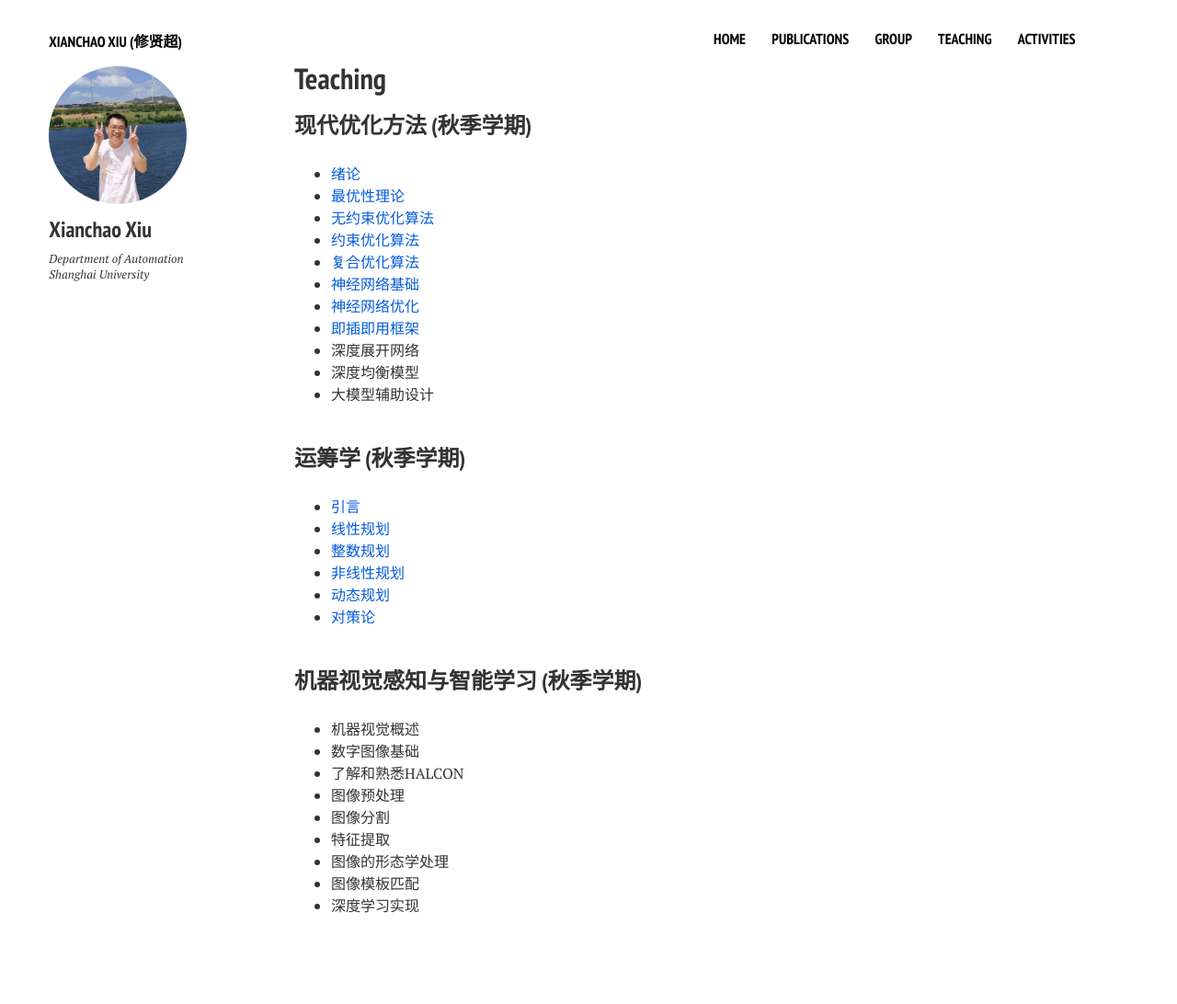
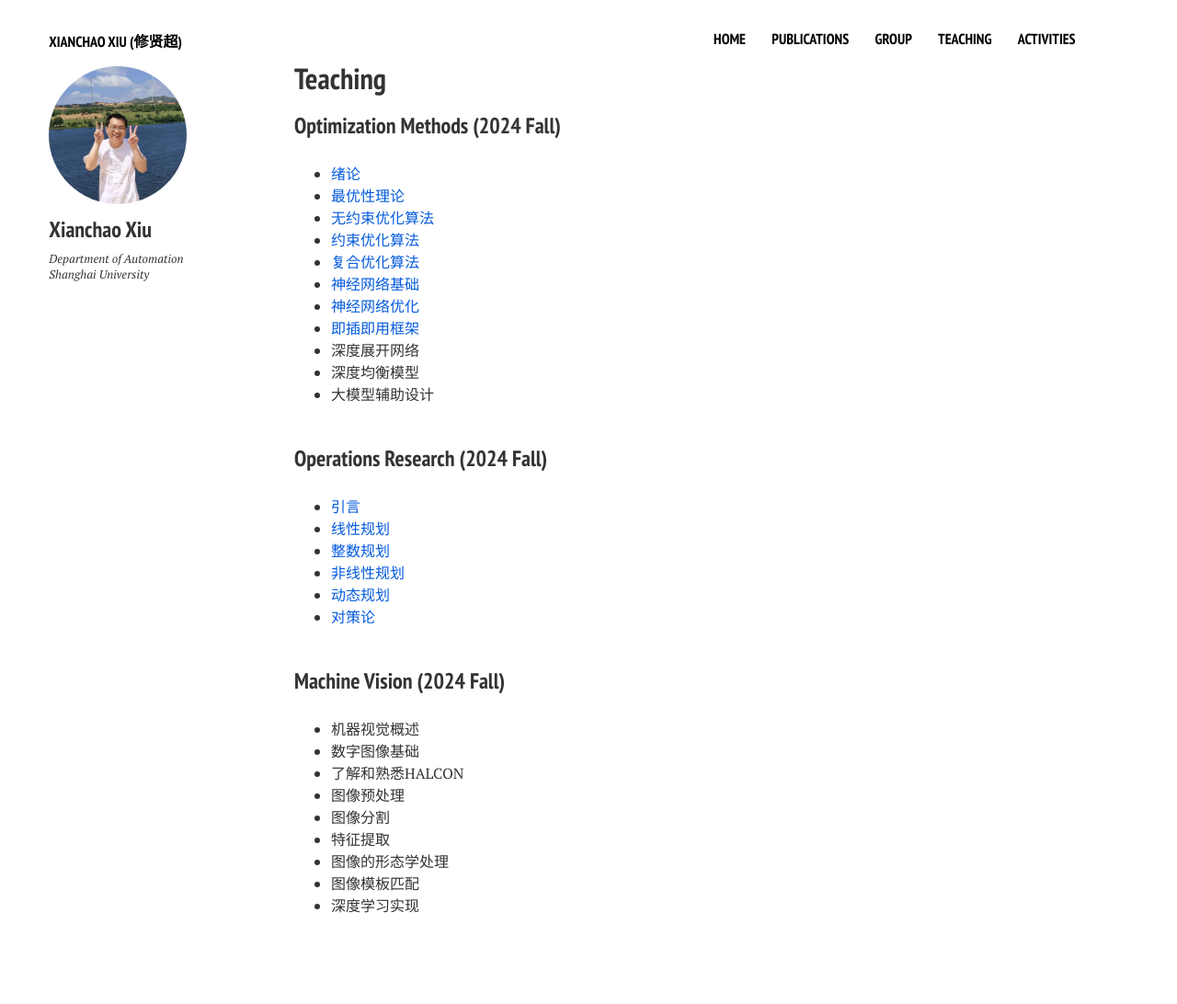
Before and after one commit to xianchaoxiu/xianchaoxiu.github.io, a Jekyll site: the page built from teaching/index.md, in a window 1280 px wide. Shown: the whole page at 92% size. Built offline with Jekyll 4.4.1, drawn with Linux system fonts in a browser that asks for light colours; nearby versions of some CDN libraries.

Commit message:
Update index.md

```diff
--- a/teaching/index.md
+++ b/teaching/index.md
@@ -9,7 +9,7 @@ share: false
 
 
 
-### 现代优化方法 (秋季学期)
+### Optimization Methods (2024 Fall)
 
 - <a href="../teaching/现代优化方法/绪论.pdf" class="textlink" target="_blank">绪论 </a> <br>
 - <a href="../teaching/现代优化方法/最优化理论.pdf" class="textlink" target="_blank">最优性理论 </a> <br>
@@ -26,7 +26,7 @@ share: false
 
 
 
-### 运筹学 (秋季学期)
+### Operations Research (2024 Fall)
 
 - <a href="../teaching/运筹学/引言.pdf" class="textlink" target="_blank">引言 </a> <br>
 - <a href="../teaching/运筹学/线性规划.pdf" class="textlink" target="_blank">线性规划  </a> <br>
@@ -36,7 +36,7 @@ share: false
 - <a href="../teaching/运筹学/对策论.pdf" class="textlink" target="_blank">对策论 </a> <br><br>
 
 
-### 机器视觉感知与智能学习 (秋季学期)
+### Machine Vision (2024 Fall)
 
 - 机器视觉概述 <br>
 - 数字图像基础 <br>
```
